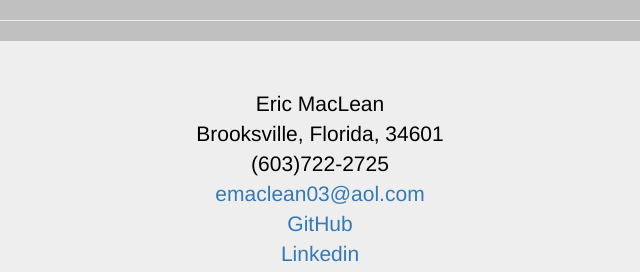
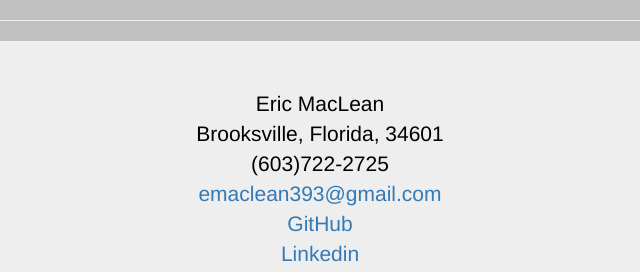
Before and after one commit to emaclean03/Portfolio, a plain HTML site: page index.html in a window 1280 px wide. Shown: the top 272 px of the page, 320-960 px from the left. Drawn offline with nearby package versions, Linux system fonts and the light colour scheme.

Commit message:
Update index.html

```diff
--- a/index.html
+++ b/index.html
@@ -12,7 +12,7 @@
       Eric MacLean<br>
       Brooksville, Florida, 34601<br>
       (603)722-2725<br>
-      <a href="mailto:emaclean03@aol.com">emaclean03@aol.com</a><br>
+      <a href="mailto:emaclean03@aol.com">emaclean393@gmail.com</a><br>
       <a href="https://www.github.com/emaclean03">GitHub</a><br>
       <a href="https://www.linkedin.com/in/ericmaclean03">Linkedin</a>
     </p>
```
